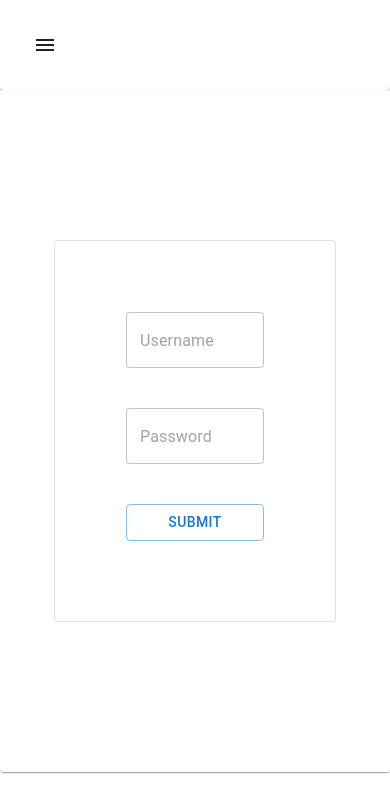
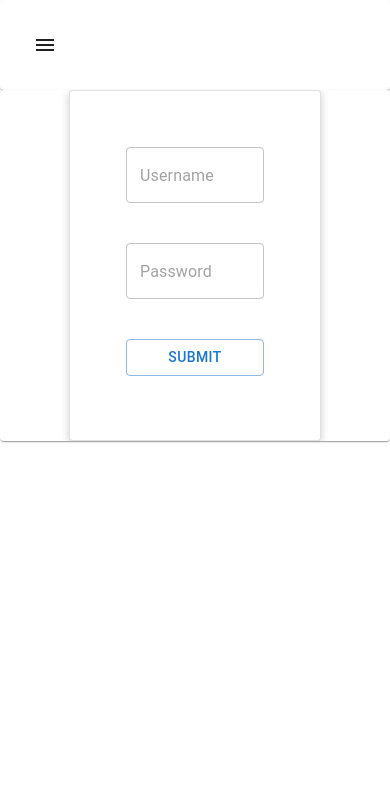
Before and after one commit to AndreaBarberioArke/ArkeSkillsTest, a React (Create React App) app: page / in a window 390 px wide. Shown: the top 812 px of the page. Built offline with nearby package versions, Linux system fonts and the light colour scheme.

Commit message:
BugFix: Fixed responsiveness adding media queries to Card component

```diff
--- a/src/App.tsx
+++ b/src/App.tsx
@@ -2,6 +2,7 @@ import React from "react";
 import { Routes, Route } from "react-router-dom";
 import Dashboard from "./pages/Dashboard";
 import LoginForm from "./pages/LoginPage";
+import Table from "./pages/Table";
 
 const App: React.FC = () => {
   return (
@@ -9,6 +10,7 @@ const App: React.FC = () => {
       <Routes>
         <Route path="/" element={<LoginForm />} />
         <Route path="/dashboard" element={<Dashboard />} />
+        <Route path="/table" element={<Table />} />
       </Routes>
     </div>
   );
--- a/src/components/layout/NewUserForm.css
+++ b/src/components/layout/NewUserForm.css
@@ -1,15 +1,18 @@
 .form {
-    padding: 1rem;
+  width: 90%;
+  height: 50%;
 }
 
 .control {
   margin-bottom: 0.5rem;
+  margin: 10px;
 }
 
 .control label {
   display: block;
   font-weight: bold;
   margin-bottom: 0.5rem;
+  margin: 10px;
 }
 
 .control input,
@@ -35,6 +38,7 @@
   border: 1px solid #cc2062;
   border-radius: 4px;
   font-weight: bold;
+
 }
 
 .actions button:hover,
--- a/src/components/ui/Card.css
+++ b/src/components/ui/Card.css
@@ -1,5 +1,16 @@
 .card {
-    background-color: white;
-    border-radius: 6px;
-    box-shadow: 0 2px 8px rgba(0, 0, 0, 0.2);
+  background-color: white;
+  border-radius: 6px;
+  box-shadow: 0 2px 8px rgba(0, 0, 0, 0.2);
+  margin: 0px;
+}
+@media screen and (max-width: 1024px) {
+  .card {
+    width: 50%;
   }
+}
+@media screen and (max-width: 762px) {
+  .card {
+    width: 70%;
+  }
+}
--- a/src/index.css
+++ b/src/index.css
@@ -7,7 +7,8 @@ body {
   -moz-osx-font-smoothing: grayscale;
 }
 html {
-  width: 100vw;
+  width: 100%;
+  height: 100%;
 }
 
 code {
@@ -16,10 +17,10 @@ code {
 }
 
 .userFormContainer{
-  background-color: #0002779a;
+
   color: #fcb8d2;
-  width: 400px;
-  height: 500px;
+  width: 100%;
+  height: 100%;
   margin: 25px;
   border-radius: 10px;
 }
--- a/src/pages/LoginPage.css
+++ b/src/pages/LoginPage.css
@@ -6,14 +6,12 @@
 }
 .card {
   display: flex;
-  align-items: center;
+  align-items: start;
   align-self: center;
   flex-flow: column;
   justify-content: space-between;
-  margin: 9.375rem;
-  padding: 0.938rem;
-  width: 25rem;
-  height: 21.875rem;
+  width: 20%;
+
 }
 
 .card-content {
--- a/src/pages/LoginPage.tsx
+++ b/src/pages/LoginPage.tsx
@@ -34,7 +34,6 @@ export const LoginForm: React.FC = () => {
   const onFormSubmit: any | SubmitHandler<FormValues> = (
     event: React.FormEvent<HTMLFormElement>
   ) => {
-    event.preventDefault();
     axios
       .post("https://run.mocky.io/v3/d93248bb-0dbf-4221-a913-8996ebdaeaa5")
       .then((res) => {
```
Lines whose indentation alone changed are shown as unchanged.
